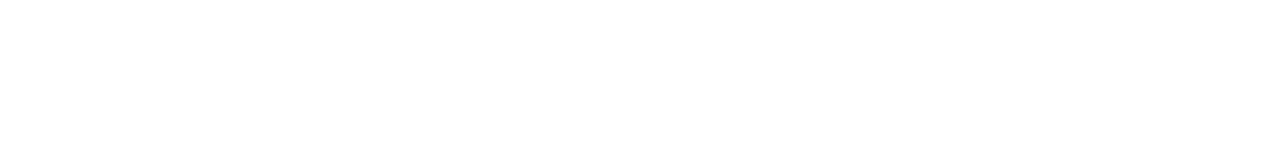
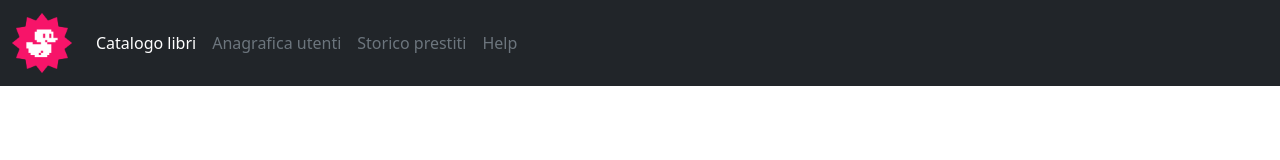
Before and after one commit to gabrielebonucci/html-css-bootstrap-dashboard, a plain HTML site: page index.html in a window 1280 px wide. Drawn offline with nearby package versions, Linux system fonts and the light colour scheme.

Commit message:
aggiunta navbar

```diff
--- a/index.html
+++ b/index.html
@@ -4,14 +4,45 @@
 <head>
     <meta charset="UTF-8">
     <meta name="viewport" content="width=device-width, initial-scale=1.0">
-    <title>Dashboard</title>
-    <!-- inclusione Bootstrap -->
+    <!-- inclusione bootstrap -->
     <link href="https://cdn.jsdelivr.net/npm/bootstrap@5.3.7/dist/css/bootstrap.min.css" rel="stylesheet"
         integrity="sha384-LN+7fdVzj6u52u30Kp6M/trliBMCMKTyK833zpbD+pXdCLuTusPj697FH4R/5mcr" crossorigin="anonymous">
+    <title>Document</title>
 </head>
 
 <body>
+    <nav class="navbar navbar-expand-lg bg-dark text-white">
+        <div class="container-fluid">
+            <a class="navbar-brand" href="#">
+                <img src="img/duck.png" alt="logo" width="60" height="60">
+            </a>
+            <button class="navbar-toggler" type="button" data-bs-toggle="collapse"
+                data-bs-target="#navbarSupportedContent" aria-controls="navbarSupportedContent" aria-expanded="false"
+                aria-label="Toggle navigation">
+                <span class="navbar-toggler-icon"></span>
+            </button>
+            <div class="collapse navbar-collapse" id="navbarSupportedContent">
+                <ul class="navbar-nav me-auto mb-2 mb-lg-0">
+                    <li class="nav-item">
+                        <a class="nav-link active text-white" aria-current="page" href="#">Catalogo libri</a>
+                    </li>
+                    <li class="nav-item">
+                        <a class="nav-link text-secondary" href="#">Anagrafica utenti</a>
+                    </li>
+                    <li class="nav-item">
+                        <a class="nav-link text-secondary" href="#" role="button">
+                            Storico prestiti
+                        </a>
 
+                    </li>
+                    <li class="nav-item">
+                        <a class="nav-link text-secondary" aria-disabled="true">Help</a>
+                    </li>
+                </ul>
+
+            </div>
+        </div>
+    </nav>
 </body>
 
 </html>
```
Also changed, not shown: img/duck.png (added).
